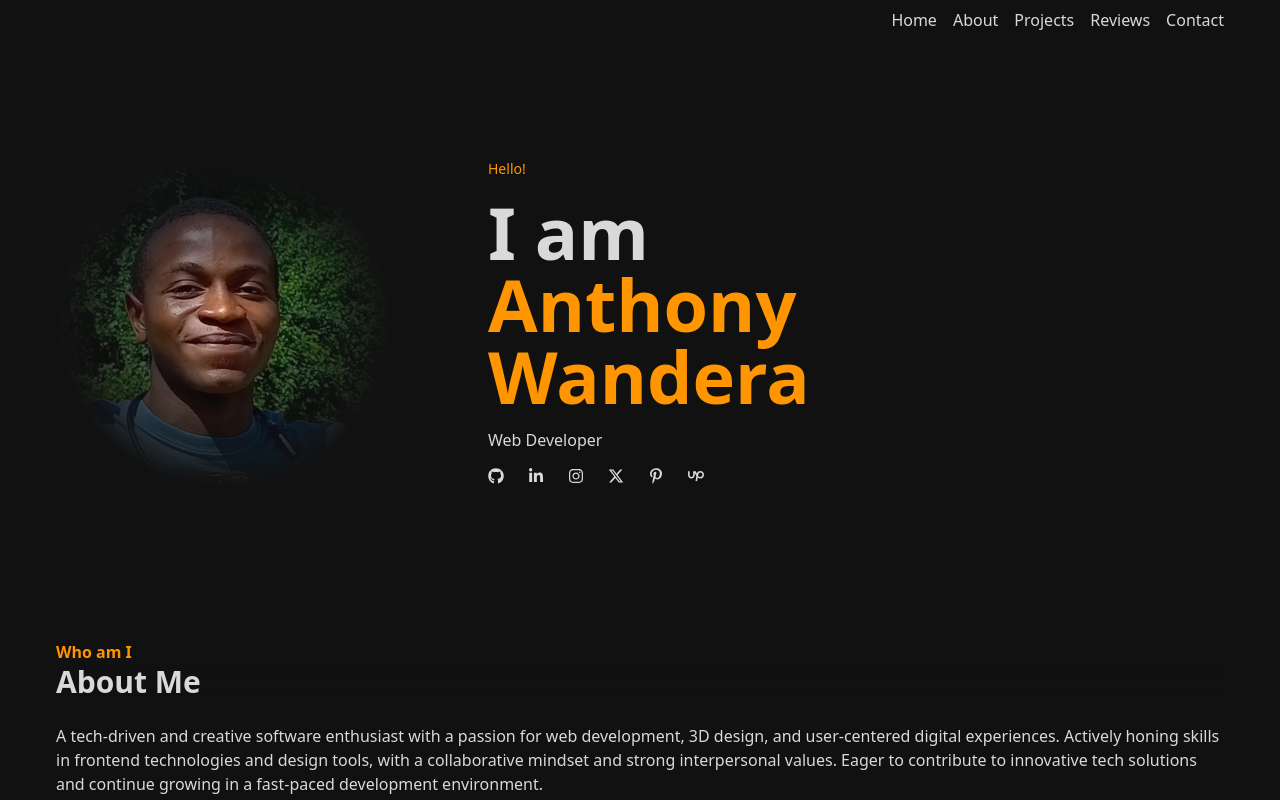
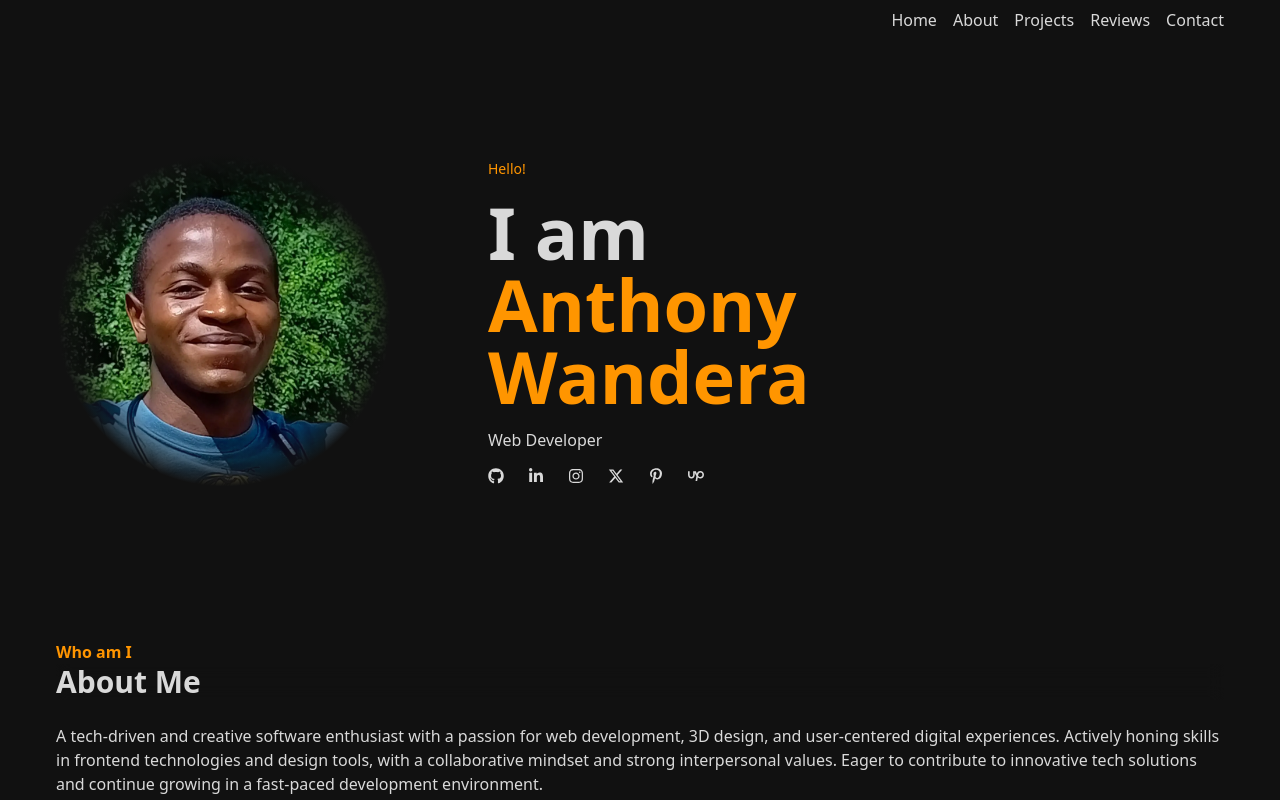
Before and after one commit to anthonywandera/anthonywandera, a React (Vite) app: page / in a window 1280 px wide. Shown: the top 800 px of the page. Built offline with nearby package versions, Linux system fonts and the light colour scheme.

Commit message:
adjusted styles

```diff
--- a/src/sections/hero.tsx
+++ b/src/sections/hero.tsx
@@ -11,7 +11,7 @@ export default function Hero() {
       <div className="flex gap-24 min-h-[70vh] items-center flex-wrap max-sm:gap-4">
         <div className="relative">
           <img src={image} alt={name} className="w-84 h-84" />
-          <div className="absolute top-1/2 left-1/2 -translate-x-1/2 -translate-y-1/2 bg-radial-[#0000,var(--background)_70%] w-full h-full"></div>
+          <div className="absolute top-1/2 left-1/2 -translate-x-1/2 -translate-y-1/2 bg-radial-[#0000_50%,var(--background)_70%] w-full h-full"></div>
         </div>
         <div className="flex flex-col gap-4 w-min">
           <p>
```
